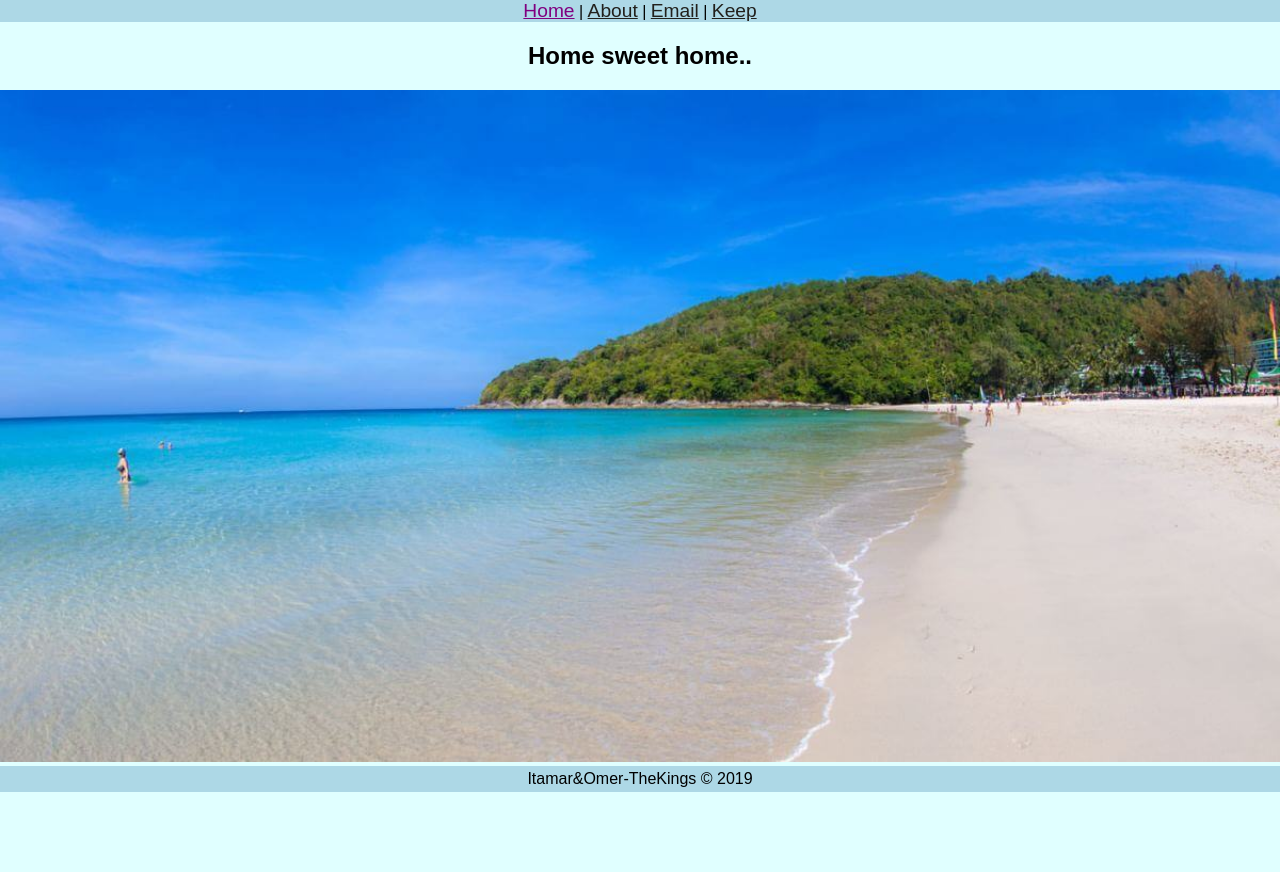
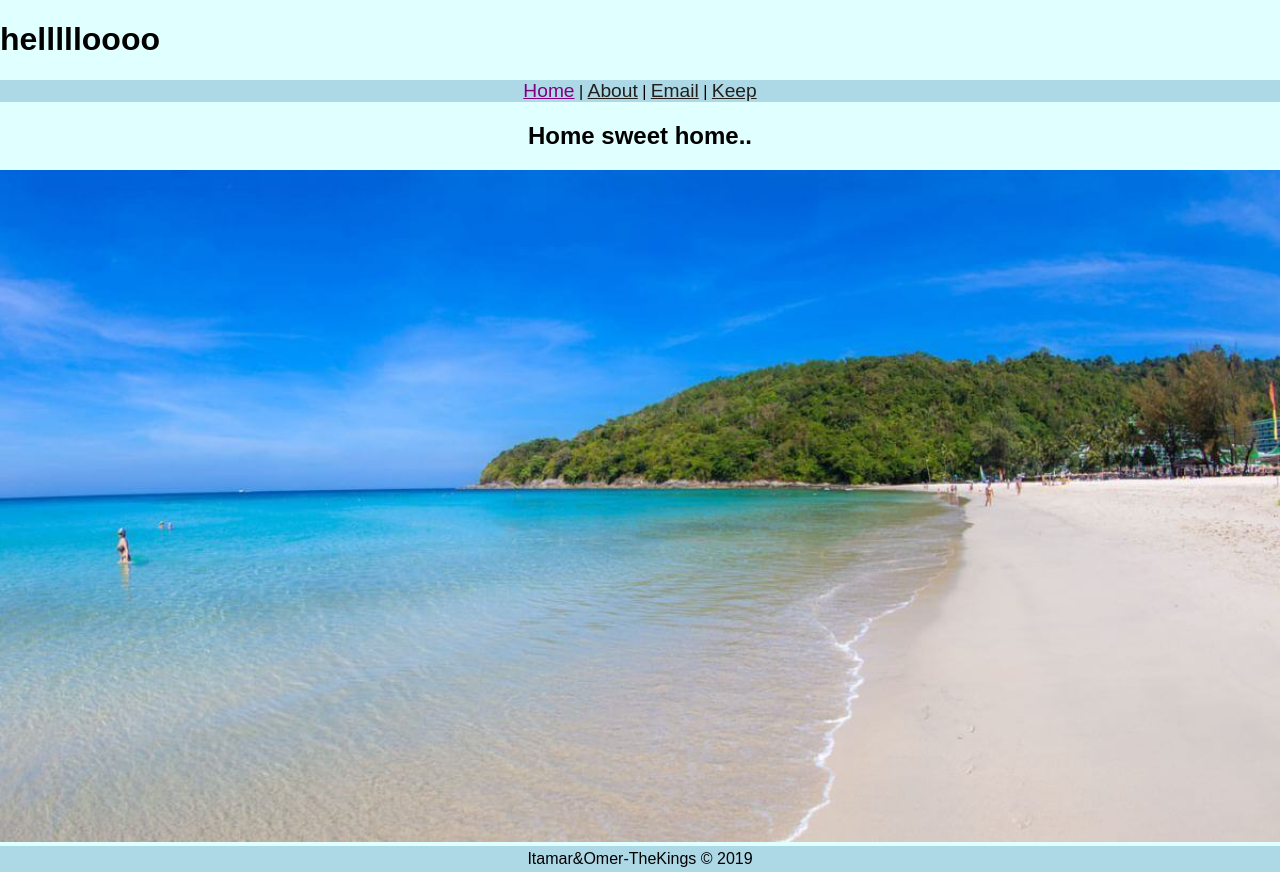
Before and after one commit to ItamarBD/Sprint-3, a plain HTML site: page index.html in a window 1280 px wide. Before the commit the page ends 800 px from the top, so only its background shows below. Drawn offline with Linux system fonts and the light colour scheme.

Commit message:
adding h1 hello

```diff
--- a/index.html
+++ b/index.html
@@ -12,6 +12,8 @@
 
 <body>
     <div id="app">
+
+        <h1>hellllloooo</h1>
 
         <nav>
             <router-link to="/" exact>Home</router-link> |
```
